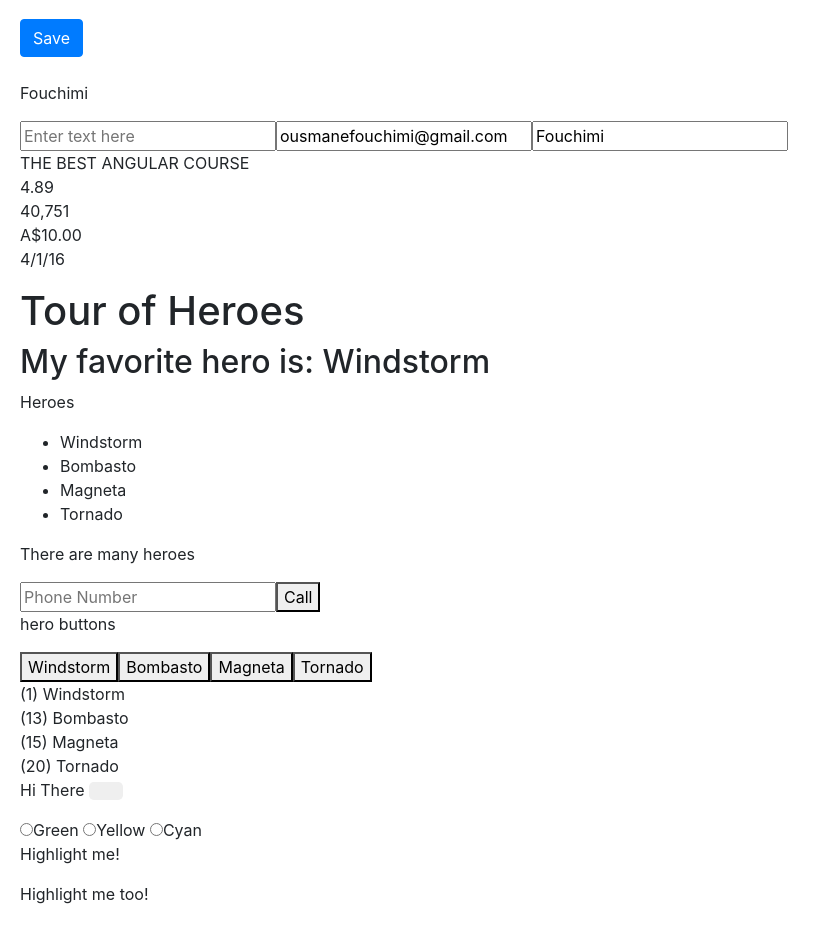
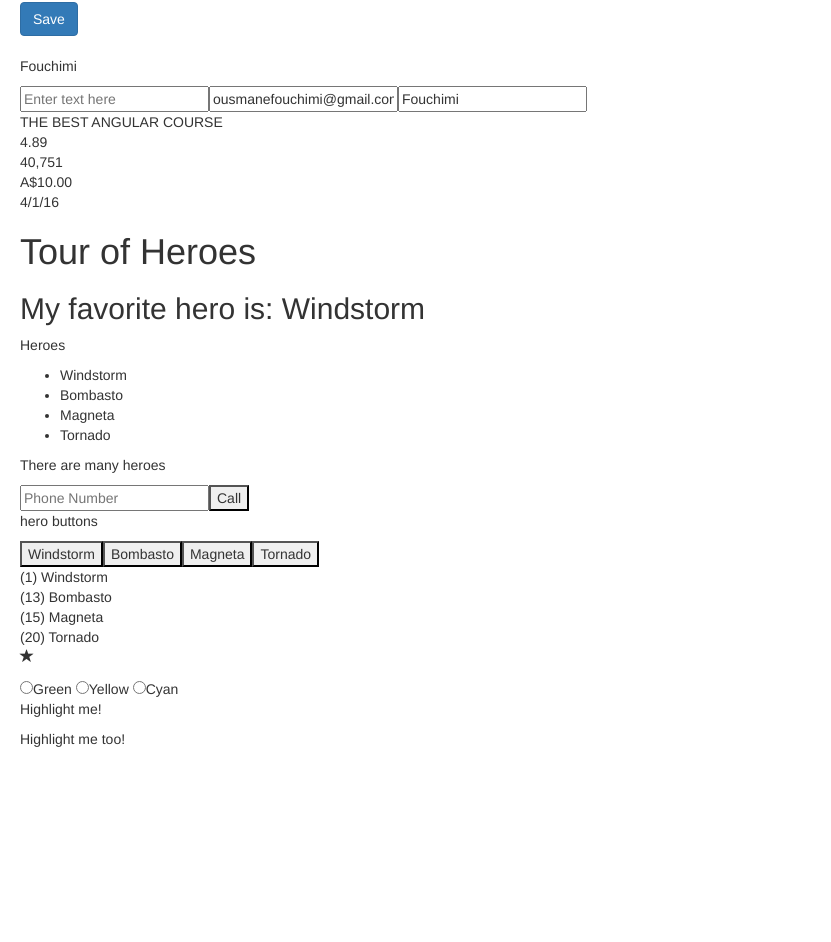
Before and after one commit to fouchimi/hello-world, an Angular app: page / in a window 1280 px wide. Shown: the part 191-1133 px from the top of the page, without its empty margins (0-831 px from the left). After the commit the page ends 970 px from the top, so only its background shows below. Built offline with nearby package versions, Linux system fonts and the light colour scheme; some icons are missing.

Commit message:
modify bootstrap url in favorite.component.css file

```diff
--- a/package.json
+++ b/package.json
@@ -23,6 +23,7 @@
     "@angular/router": "^5.0.0",
     "bootstrap": "^4.0.0",
     "core-js": "^2.4.1",
+    "glyphicons": "^0.2.0",
     "rxjs": "^5.5.2",
     "zone.js": "^0.8.14"
   },
--- a/src/app/favorite/favorite.component.css
+++ b/src/app/favorite/favorite.component.css
@@ -1,2 +1,2 @@
+@import url("//maxcdn.bootstrapcdn.com/bootstrap/3.3.7/css/bootstrap.min.css");
 @import "~bootstrap/dist/css/bootstrap.css";
-@import url("//netdna.bootstrapcdn.com/bootstrap/3.0.0/css/bootstrap-glyphicons.css");
--- a/src/app/favorite/favorite.component.html
+++ b/src/app/favorite/favorite.component.html
@@ -1,8 +1,5 @@
 <p>
-  Hi There
-  <button type="button" class="btn btn-default btn-lg">
-    <span class="glyphicon" [class.glyphicon-star]="isFavorite" [class.glyphicon-star-empty]="!isFavorite" [class.aria-hidden]="true"
-      (click)="onClick()">
-    </span>
-  </button>
+  <span class="glyphicon" [class.glyphicon-star]="isFavorite" [class.glyphicon-star-empty]="!isFavorite" [class.aria-hidden]="true"
+    (click)="onClick()">
+  </span>
 </p>
```
